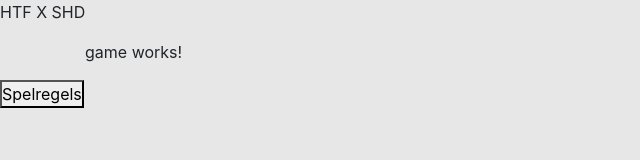
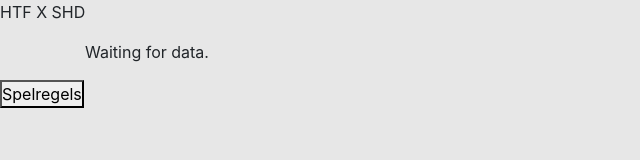
Before and after one commit to ArneHus/htf-cluedo, an Angular app: page /game in a window 1280 px wide. Shown: the top 160 px of the page, without its empty margins (0-640 px from the left). Built offline with nearby package versions, Linux system fonts and the light colour scheme; no server answers.

Commit message:
extra classes

```diff
--- a/src/app/app.module.ts
+++ b/src/app/app.module.ts
@@ -12,6 +12,7 @@ import { CreateLobbyComponent } from './create-lobby/create-lobby.component';
 import { MatDialogModule } from '@angular/material/dialog';
 import { RulesComponent } from './rules/rules.component';
 import { GameComponent } from './game/game.component';
+import { CluesComponent } from './clues/clues.component';
 
 @NgModule({
 
@@ -21,6 +22,7 @@ import { GameComponent } from './game/game.component';
     RulesComponent,
     CreateLobbyComponent,
     GameComponent,
+    CluesComponent,
   ],
   imports: [
     BrowserModule,
--- /dev/null
+++ b/src/app/clue.ts
@@ -0,0 +1,5 @@
+export interface Clue {
+  id: string
+  name: string
+  type?: string
+}
--- /dev/null
+++ b/src/app/clues/clues.component.html
@@ -0,0 +1 @@
+<p>clues works!</p>
--- /dev/null
+++ b/src/app/clues/clues.component.ts
@@ -0,0 +1,24 @@
+import { Component, OnInit, Input } from '@angular/core';
+import { Game } from '../game';
+
+@Component({
+  selector: 'app-clues',
+  templateUrl: './clues.component.html',
+  styleUrls: ['./clues.component.scss']
+})
+export class CluesComponent implements OnInit {
+  @Input() game: Game = {
+    state: '',
+    round: 0,
+    activePlayerId: '',
+    data: {},
+  }
+
+  constructor() { }
+
+  ngOnInit(): void {
+    console.log("clues")
+    console.log()
+  }
+
+}
--- a/src/app/game/game.component.html
+++ b/src/app/game/game.component.html
@@ -1 +1,4 @@
-<p>game works!</p>
+<app-clues [game]="game" *ngIf="dataLoaded"></app-clues>
+<p *ngIf="!dataLoaded">
+  Waiting for data.
+</p>
--- a/src/app/game/game.component.ts
+++ b/src/app/game/game.component.ts
@@ -25,6 +25,7 @@ export class GameComponent implements OnInit {
   };
 
   player?: string;
+  dataLoaded: boolean = false;
 
   constructor(
     private lobbyService: LobbyService,
@@ -48,7 +49,7 @@ export class GameComponent implements OnInit {
               .startGame(this.lobby.lobbyCode)
               .subscribe((result) => {
                 this.game = result;
-                console.log(this.game);
+                this.dataLoaded = true;
               });
           });
       },
--- /dev/null
+++ b/src/app/solution.ts
@@ -0,0 +1,5 @@
+export interface Solution {
+  id: string;
+  name: string;
+  type: string;
+}
```
Also changed, not shown: src/app/data.ts (added, +7 -0 lines), src/app/grid.ts (added, +8 -0 lines), src/app/clues/clues.component.scss (added), 1 other file (tests, documents, lock files or other folders).
